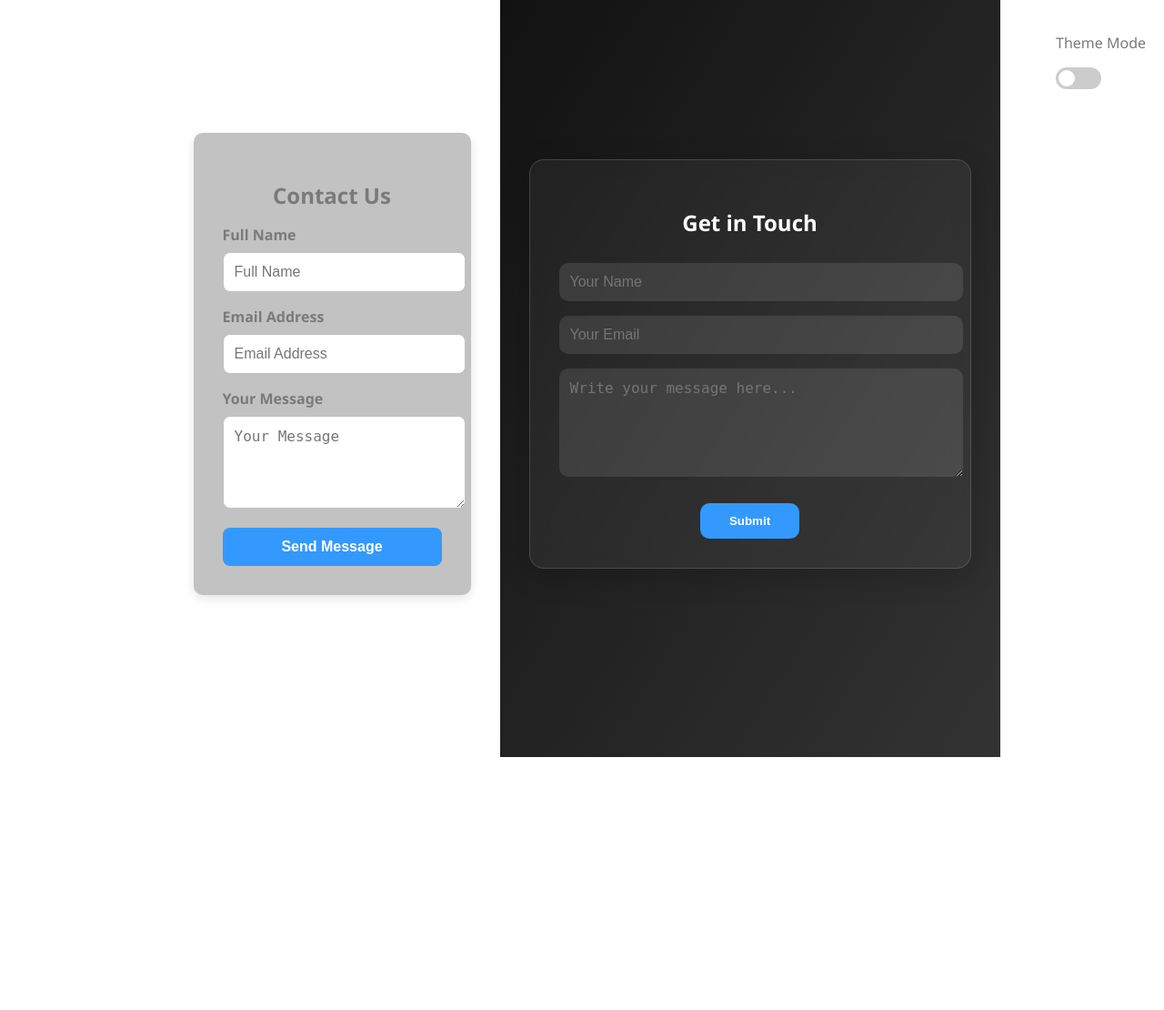
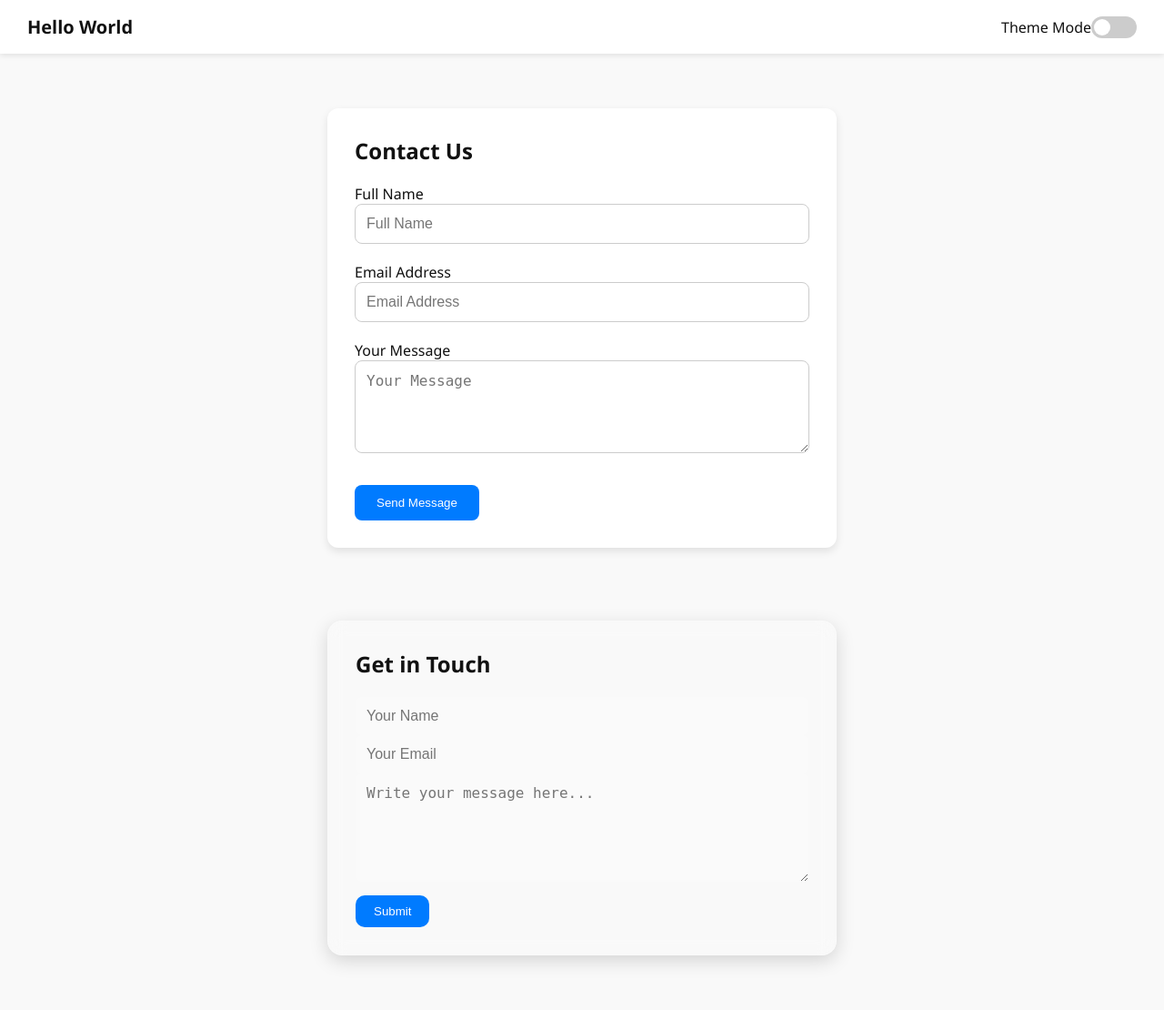
Before and after one commit to Naik1524/Forms, a PHP site: page / in a window 1280 px wide. Shown: the whole page at 91% size. Before the commit the page ends 832 px from the top, so only its background shows below. Run offline with PHP 8.4, Linux system fonts and the light colour scheme.

Commit message:
created New css with new changes for nav bar and correct format of section

```diff
--- a/index.html
+++ b/index.html
@@ -20,17 +20,17 @@
     <title>FORMS</title>
 </head>
 <body>
-    <!-- <h1>
-        List of Forms
-    </h1> -->
-    <!-- Theme Toggle Switch -->
-  <div class="theme-toggle">
-    <p>Theme Mode</p>
-    <label class="switch">
-      <input type="checkbox" id="themeSwitch" />
-      <span class="slider"></span>
-    </label>
-  </div>
+
+<!-- Theme Toggle Switch and Navbar-->
+    <nav class="navbar">
+        <div class="navbar-title">Hello World</div>
+        <div class="theme-toggle"><p>Theme Mode</p>
+          <label class="switch">
+            <input type="checkbox" id="themeSwitch" />
+            <span class="slider"></span>
+          </label>
+        </div>
+      </nav>
 
   <!-- First Contact Us Form -->
   <section class="form-section">
@@ -72,6 +72,5 @@
     </div>
   </section>
 
-
 </body>
 </html>
--- a/style.css
+++ b/style.css
@@ -1,179 +1,54 @@
 :root {
-    --bg-color: #ffffff;
-    --text-color: #111111;
-    --form-bg: #f4f6f8;
-    --input-bg: #ffffff;
-    --border-color: #cccccc;
+    --bg-color: #f9f9f9;
+    --text-color: #111;
+    --form-bg: #ffffff;
+    --input-bg: #fff;
+    --border-color: #ccc;
     --button-bg: #007bff;
     --button-hover: #0056b3;
   }
-
   [data-theme="dark"] {
-    --bg-color: #121212;
+    --bg-color: #1e1e1e;
     --text-color: #f1f1f1;
-    --form-bg: #484646;
-    --input-bg: #2a2a2a;
-    --border-color: #867e7e;
+    --form-bg: #2c2c2c;
+    --input-bg: #3a3a3a;
+    --border-color: #444;
     --button-bg: #3399ff;
     --button-hover: #007acc;
   }
 
-  [data-theme="light"] {
-    --bg-color: #ffffff;
-    --text-color: #7a7a7a;
-    --form-bg: #c2c2c2;
-    --input-bg: #ffffff;
-    --border-color: #c2c0c0;
-    --button-bg: #3399ff;
-    --button-hover: #007acc;
-  }
-
-  html, body {
+  /* Basic Reset & Body Styling */
+  * {
+    box-sizing: border-box;
     margin: 0;
     padding: 0;
-    box-sizing: border-box;
-    scroll-behavior: smooth;
   }
-
-  section {
-    min-height: 100vh;
-    display: flex;
-    justify-content: center;
-    align-items: center;
-    padding: 2rem;
-  }
-
-  /* 🌐 Glass Style Form Section */
-  .glass-form-section {
-    background: linear-gradient(to bottom right, #111, #333);
-  }
-
-  .glass-form {
-    background: rgba(255, 255, 255, 0.05);
-    border: 1px solid rgba(255, 255, 255, 0.15);
-    backdrop-filter: blur(10px);
-    padding: 2rem;
-    border-radius: 16px;
-    box-shadow: 0 8px 32px rgba(0, 0, 0, 0.2);
-    width: 100%;
-    max-width: 420px;
-    text-align: center;
-    color: white;
-  }
-
-  .glass-form input,
-  .glass-form textarea {
-    width: 100%;
-    padding: 0.75rem;
-    margin: 0.5rem 0;
-    background: rgba(255, 255, 255, 0.1);
-    border: none;
-    border-radius: 10px;
-    color: white;
-    font-size: 1rem;
-    outline: none;
-  }
-
-  .glass-form button {
-    margin-top: 1rem;
-    padding: 0.75rem 2rem;
-    border: none;
-    border-radius: 10px;
-    background-color: #3399ff;
-    color: white;
-    font-weight: bold;
-    cursor: pointer;
-    transition: background 0.3s ease;
-  }
-
-  .glass-form button:hover {
-    background-color: #007acc;
-  }
-
   body {
     font-family: 'Segoe UI', sans-serif;
     background-color: var(--bg-color);
     color: var(--text-color);
-    display: flex;
-    justify-content: center;
-    align-items: center;
-    height: 100vh;
-    margin: 0;
-    transition: background-color 0.3s ease, color 0.3s ease;
+    transition: background-color 0.3s, color 0.3s;
   }
 
-.theme-toggle {
-    position: absolute;
-    top: 20px;
-    right: 20px;
+  /* ===== NAVBAR ===== */
+  .navbar {
+    width: 100%;
+    background-color: var(--form-bg);
+    display: flex;
+    justify-content: space-between;
+    align-items: center;
+    padding: 16px 30px;
+    box-shadow: 0 2px 6px rgba(0, 0, 0, 0.1);
+  }
+  .navbar-title {
+    font-size: 20px;
+    font-weight: bold;
   }
 
-  .form-container {
-    background-color: var(--form-bg);
-    padding: 2rem;
-    border-radius: 10px;
-    box-shadow: 0 4px 12px rgba(0, 0, 0, 0.1);
-    width: 100%;
-    max-width: 400px;
-    text-align: center;
-  }
-
-  .form-container h2 {
-    margin-bottom: 1rem;
-    text-align: center;
-  }
-
-  .form-group {
-    margin-bottom: 1rem;
-    text-align: left;
-  }
-
-  .form-group label {
-    display: block;
-    margin-bottom: 0.5rem;
-    font-weight: 600;
-    width: 100%;
-  }
-
-  .form-group input,
-  .form-group textarea {
-    width: 100%;
-    padding: 0.75rem;
-    background-color: var(--input-bg);
-    color: var(--text-color);
-    border: 1px solid var(--border-color);
-    border-radius: 8px;
-    font-size: 1rem;
-    outline: none;
-    max-width: 100%;
-  }
-
-  .form-group input:focus,
-  .form-group textarea:focus {
-    border-color: var(--button-bg);
-  }
-
-  .submit-btn {
-    width: 100%;
-    padding: 0.75rem;
-    background-color: var(--button-bg);
-    color: white;
-    font-size: 1rem;
-    font-weight: bold;
-    border: none;
-    border-radius: 8px;
-    cursor: pointer;
-    transition: background-color 0.3s ease;
-  }
-
-  .submit-btn:hover {
-    background-color: var(--button-hover);
-  }
-
-  .error {
-    color: red;
-    font-size: 0.9rem;
-    margin-top: 0.3rem;
+  /* Theme Toggle Switch */
+  .theme-toggle {
+    display: flex;
+    align-items: center;
   }
   .switch {
     position: relative;
@@ -181,41 +56,114 @@
     width: 50px;
     height: 24px;
   }
-
   .switch input {
     opacity: 0;
     width: 0;
     height: 0;
   }
-
   .slider {
     position: absolute;
+    top: 0; left: 0; right: 0; bottom: 0;
+    background-color: #ccc;
+    border-radius: 24px;
     cursor: pointer;
-    top: 0;
-    left: 0;
-    right: 0;
-    bottom: 0;
-    background-color: #ccc;
     transition: 0.4s;
-    border-radius: 24px;
   }
-
   .slider:before {
+    content: "";
     position: absolute;
-    content: "";
     height: 18px;
     width: 18px;
     left: 3px;
     bottom: 3px;
     background-color: white;
+    border-radius: 50%;
     transition: 0.4s;
-    border-radius: 50%;
   }
-
   input:checked + .slider {
     background-color: #2196F3;
   }
-
   input:checked + .slider:before {
     transform: translateX(26px);
   }
+
+  /* ===== FORMS ===== */
+  section {
+    max-width: 600px;
+    margin: 40px auto;
+    padding: 20px;
+  }
+
+  /* First Form */
+  .form-container {
+    background-color: var(--form-bg);
+    padding: 30px;
+    border-radius: 12px;
+    box-shadow: 0 4px 10px rgba(0, 0, 0, 0.1);
+  }
+  .form-container h2 {
+    margin-bottom: 20px;
+  }
+  .form-group {
+    margin-bottom: 20px;
+  }
+  input, textarea {
+    width: 100%;
+    padding: 12px;
+    border-radius: 8px;
+    border: 1px solid var(--border-color);
+    background-color: var(--input-bg);
+    color: var(--text-color);
+    font-size: 16px;
+  }
+  .submit-btn {
+    margin-top: 10px;
+    background-color: var(--button-bg);
+    color: white;
+    border: none;
+    padding: 12px 24px;
+    border-radius: 8px;
+    cursor: pointer;
+  }
+  .submit-btn:hover {
+    background-color: var(--button-hover);
+  }
+  .error {
+    font-size: 14px;
+    color: red;
+    margin-top: 5px;
+  }
+
+  /* ===== Glass Form ===== */
+  .glass-form-section {
+    background: transparent;
+  }
+  .glass-form {
+    background: rgba(255, 255, 255, 0.08);
+    padding: 30px;
+    border-radius: 16px;
+    backdrop-filter: blur(10px);
+    border: 1px solid rgba(255, 255, 255, 0.2);
+    box-shadow: 0 6px 20px rgba(0, 0, 0, 0.15);
+  }
+  .glass-form h2 {
+    margin-bottom: 20px;
+  }
+  .glass-form input,
+  .glass-form textarea {
+    background-color: rgba(255, 255, 255, 0.15);
+    border: none;
+    color: white;
+  }
+  .glass-form button {
+    background-color: var(--button-bg);
+    color: white;
+    border: none;
+    padding: 10px 20px;
+    margin-top: 10px;
+    border-radius: 10px;
+    cursor: pointer;
+  }
+  .glass-form button:hover {
+    background-color: var(--button-hover);
+  }
```
Also changed, not shown: style_1.css (added, +221 -0 lines).
